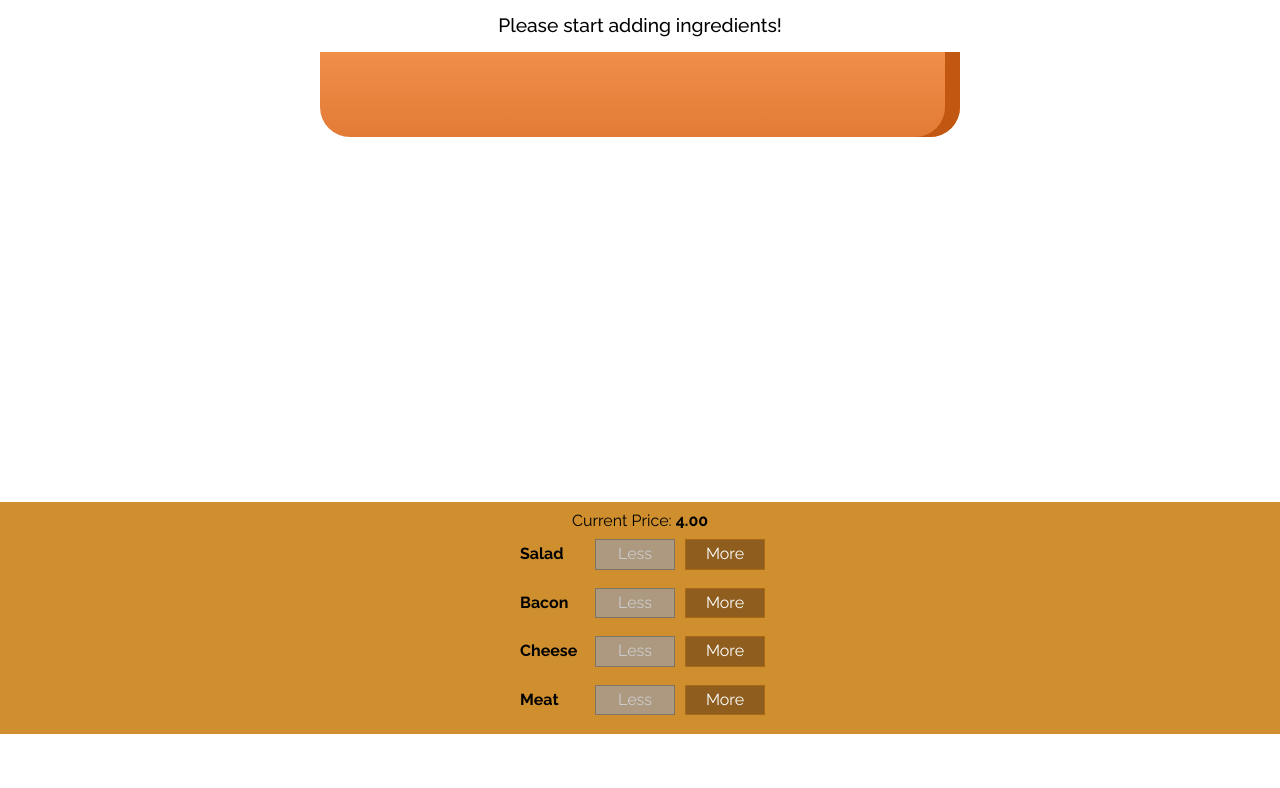
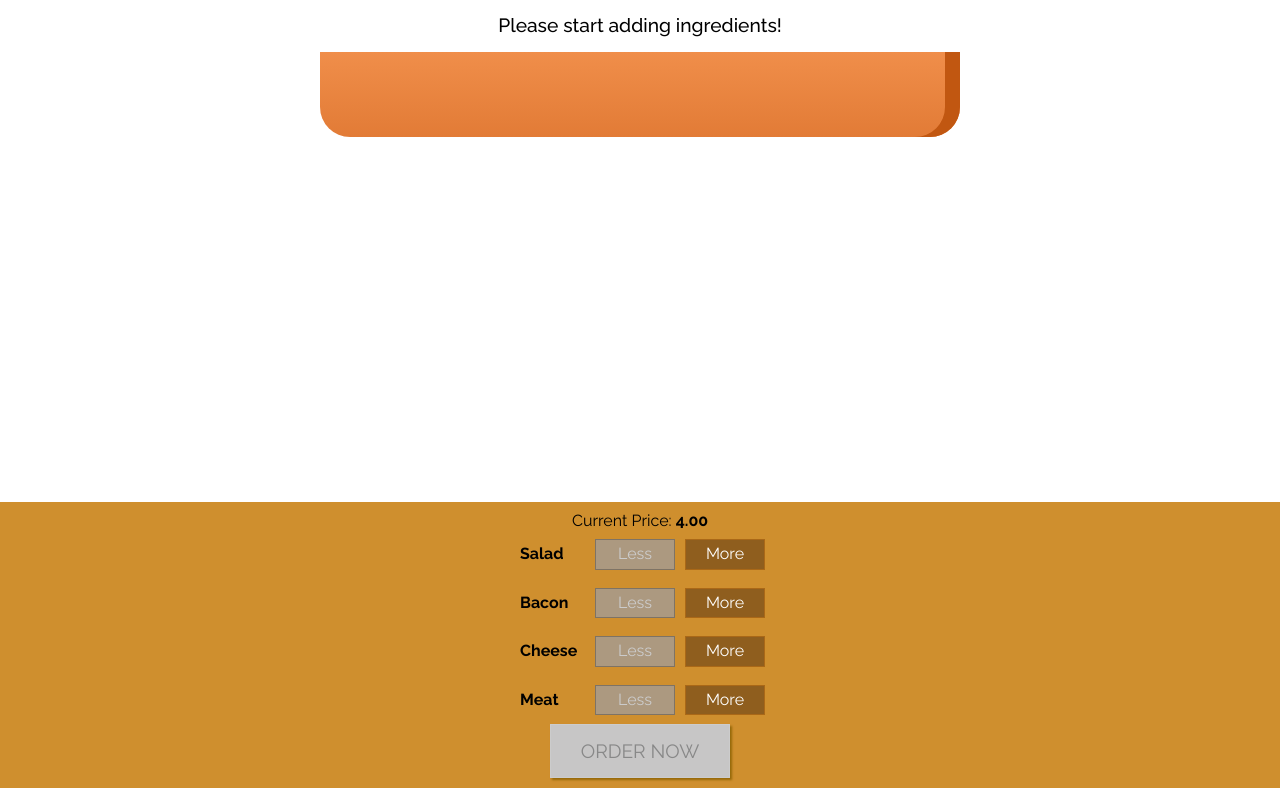
Before and after one commit to danielyamamoto/react-course, a React app: page / in a window 1280 px wide. Shown: the part 192-980 px from the top of the page. Before the commit the page ends 926 px from the top, so only its background shows below. Built offline with nearby package versions, Linux system fonts and the light colour scheme.

Commit message:
Order now button added

```diff
--- a/src/assets/css/style.css
+++ b/src/assets/css/style.css
@@ -13,6 +13,14 @@
 
 1em = 16px
 */
+@keyframes enable {
+  0% {
+    transform: scale(1); }
+  60% {
+    transform: scale(1.1); }
+  100% {
+    transform: scale(1); } }
+
 *,
 *::after,
 *::before {
@@ -73,6 +81,28 @@
   box-shadow: 0 2px 1px #CCC;
   margin: auto;
   padding: 10px 0; }
+
+.orderButton {
+  background-color: #DAD735;
+  outline: none;
+  cursor: pointer;
+  border: 1px solid #966909;
+  color: #966909;
+  font-family: inherit;
+  font-size: 1.2em;
+  padding: 15px 30px;
+  box-shadow: 2px 2px 2px #966909; }
+  .orderButton:hover, .orderButton:active {
+    background-color: #A0DB41;
+    border: 1px solid #966909;
+    color: #966909; }
+  .orderButton:disabled {
+    background-color: #C7C6C6;
+    cursor: not-allowed;
+    border: 1px solid #ccc;
+    color: #888888; }
+  .orderButton:not(:disabled) {
+    animation: enable 0.3s linear; }
 
 .bread__bottom {
   height: 13%;
--- a/src/assets/sass/components/_build-controls.scss
+++ b/src/assets/sass/components/_build-controls.scss
@@ -8,3 +8,33 @@
     margin: auto;
     padding: 10px 0;
 }
+
+.orderButton {
+    background-color: #DAD735;
+    outline: none;
+    cursor: pointer;
+    border: 1px solid #966909;
+    color: #966909;
+    font-family: inherit;
+    font-size: 1.2em;
+    padding: 15px 30px;
+    box-shadow: 2px 2px 2px #966909;
+
+    &:hover,
+    &:active {
+        background-color: #A0DB41;
+        border: 1px solid #966909;
+        color: #966909;
+    }
+
+    &:disabled {
+        background-color: #C7C6C6;
+        cursor: not-allowed;
+        border: 1px solid #ccc;
+        color: #888888;
+    }
+
+    &:not(:disabled) {
+        animation: enable 0.3s linear;
+    }
+}
--- a/src/components/Burger/BuildControls/BuildControls.js
+++ b/src/components/Burger/BuildControls/BuildControls.js
@@ -21,6 +21,11 @@
                 disabled={props.disabled[ctrl.type]}
             />
         ))}
+        <button
+            className={classes.orderButton}
+            disabled={!props.purchaseable}>
+                ORDER NOW
+        </button>
     </div>
 );
 
--- a/src/containers/BurgerBuilder/BurgerBuilder.js
+++ b/src/containers/BurgerBuilder/BurgerBuilder.js
@@ -18,7 +18,17 @@
             cheese: 0,
             meat: 0
         },
-        totalPrice: 4
+        totalPrice: 4,
+        purchaseable: false
+    }
+
+    updatePurchaseState(ingredients) {
+        const sum = Object.keys(ingredients).map(igKey => {
+            return ingredients[igKey];
+        }).reduce((sum, el) => {
+            return sum + el;
+        }, 0);
+        this.setState({purchaseable: sum > 0});
     }
 
     ingredientHandler = (sign, type) => {
@@ -35,14 +45,7 @@
         const oldPrice = this.state.totalPrice;
         const newPrice = sign === "more" ? oldPrice + priceIngredient : oldPrice - priceIngredient;
         this.setState({totalPrice: newPrice, ingredients: updatedIngredients});
-    }
-
-    addIngredientHandler = (sign, type) => {
-        this.ingredientHandler(sign, type);
-    }
-
-    removeIngredientHandler = (sign, type) => {
-        this.ingredientHandler(sign, type);
+        this.updatePurchaseState(updatedIngredients);
     }
 
     render() {
@@ -56,9 +59,10 @@
             <Aux>
                 <Burger ingredients={this.state.ingredients} />
                 <BuildControls
-                    ingredientAdded={this.addIngredientHandler}
-                    ingredientRemoved={this.removeIngredientHandler}
+                    ingredientAdded={this.ingredientHandler}
+                    ingredientRemoved={this.ingredientHandler}
                     disabled={disabledInfo}
+                    purchaseable={this.state.purchaseable}
                     price={this.state.totalPrice}
                 />
             </Aux>
```
Also changed, not shown: src/assets/sass/base/_animations.scss (+11 -0 lines).
